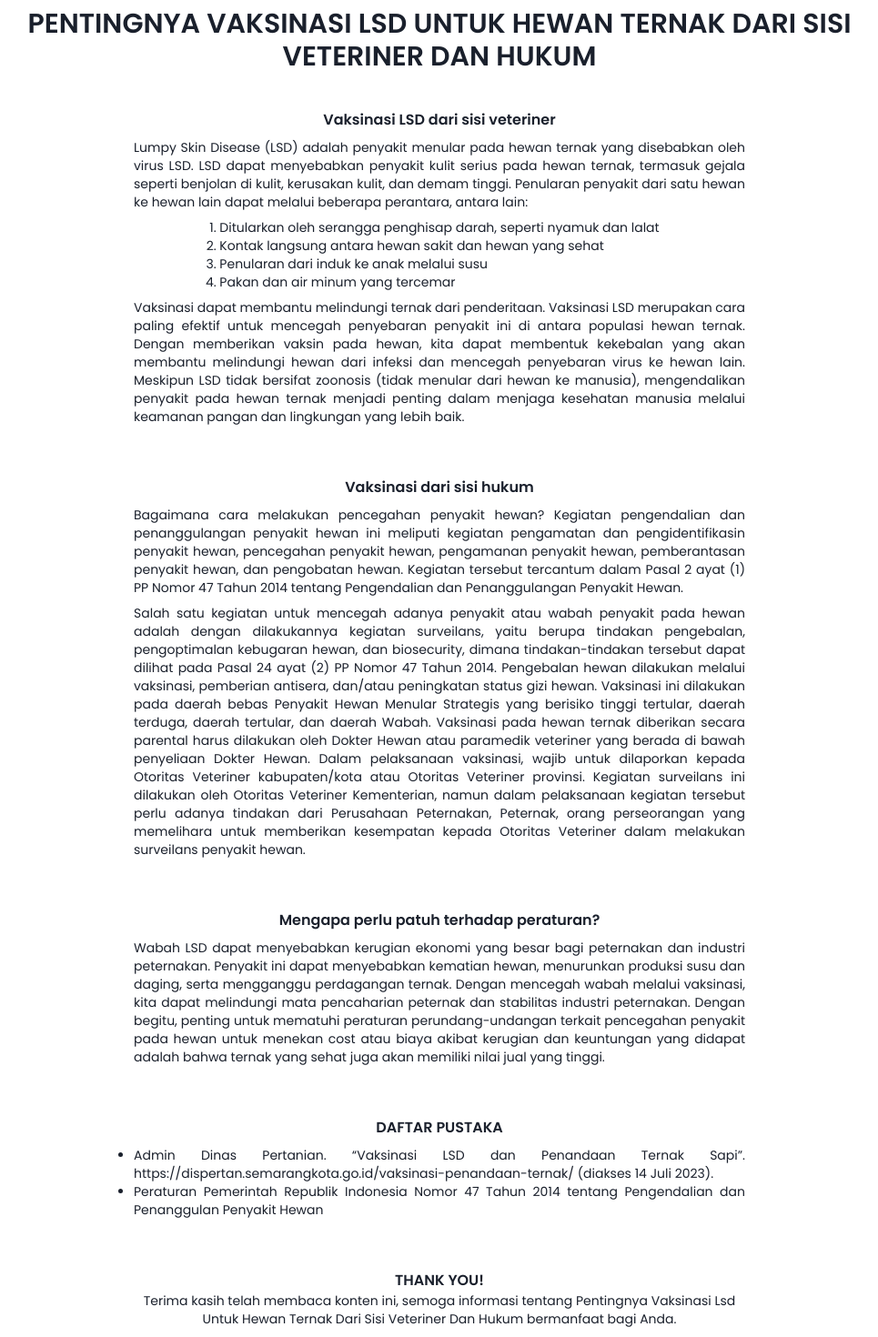
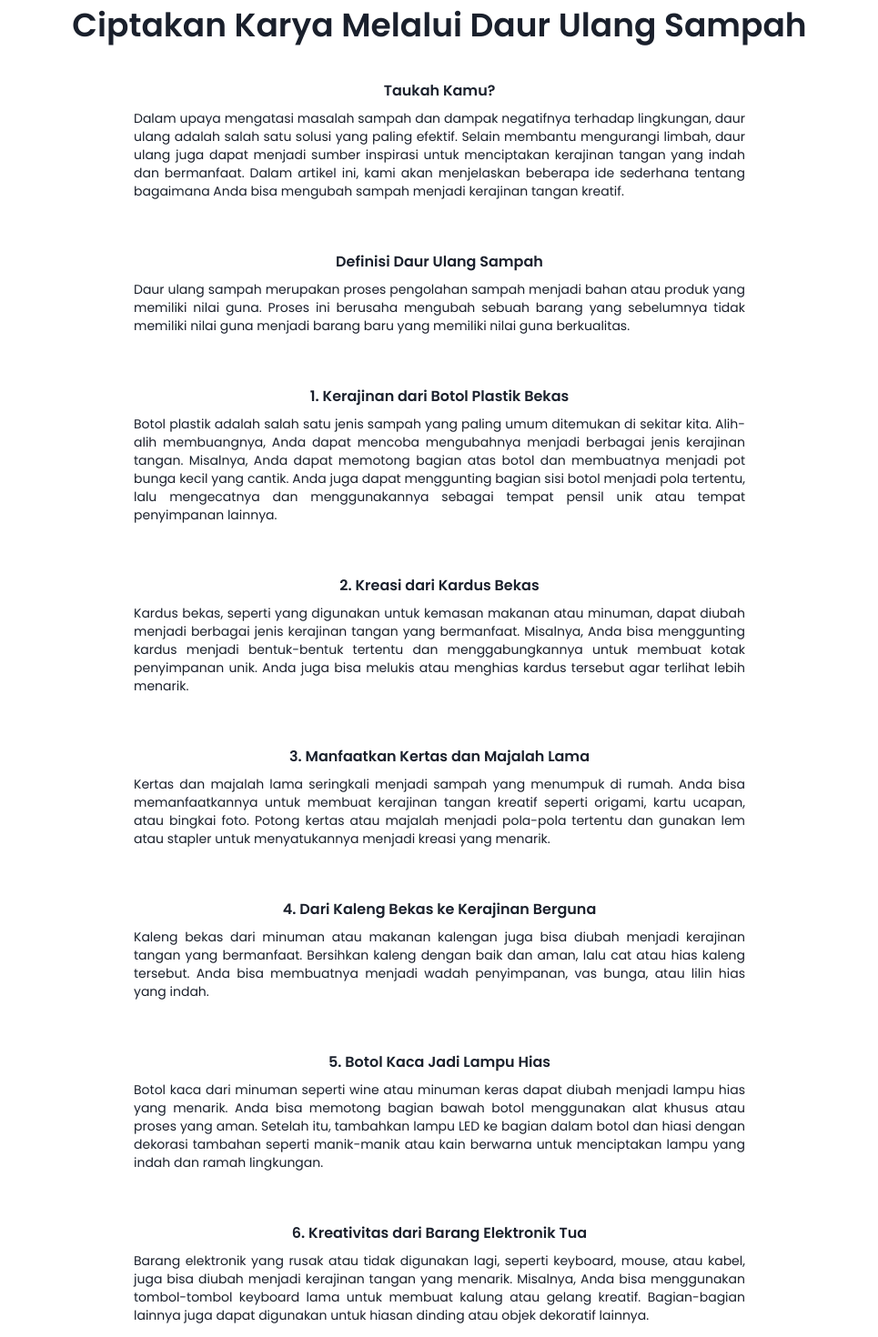
Before and after one commit to mhmd-arif/ngepringan, a React (Vite) app in the folder client/: page /edukasi/ciptakankarya in a window 1280 px wide. Shown: the part 120-1590 px from the top of the page at 91% size, without its empty margins (157-1122 px from the left). Built offline with nearby package versions, Linux system fonts and the light colour scheme.

Commit message:
ciptakan karya

```diff
--- a/client/src/App.jsx
+++ b/client/src/App.jsx
@@ -15,6 +15,7 @@ import EduPotTanaman from "./pages/blog/EduPotTanaman";
 import EduVaksinLsd from "./pages/blog/EduVaksinLsd";
 import EduAirLele from "./pages/blog/EduAirLele";
 import EduDaurUlang from "./pages/blog/EduDaurUlang";
+import EduCiptakanKarya from "./pages/blog/EduCiptakanKarya";
 
 function App() {
   return (
@@ -28,7 +29,7 @@ function App() {
       <Route path="/edukasi/vaksinasilsd" element={<EduVaksinLsd />} />
       <Route path="/edukasi/pemanfaatanairkolamlele" element={<EduAirLele />} />
       <Route path="/edukasi/daurulang" element={<EduDaurUlang />} />
-      <Route path="/edukasi/ciptakankarya" element={<EduVaksinLsd />} />
+      <Route path="/edukasi/ciptakankarya" element={<EduCiptakanKarya />} />
       <Route path="/kegiatan/kwt" element={<ActKWT />} />
       <Route path="/kegiatan/bkl" element={<ActBKL />} />
       <Route path="/kegiatan/bkr" element={<ActBKR />} />
--- /dev/null
+++ b/client/src/pages/blog/EduCiptakanKarya.jsx
@@ -0,0 +1,171 @@
+import { useNavigate } from "react-router-dom";
+import {
+  eco1,
+  eco2,
+  eco3,
+  eco4,
+  eco6,
+  botol,
+  sampah,
+  gunting,
+  tongkat,
+} from "../../assets/image";
+import { bkl1, bkl2, bkl3, bkl4, bkl5, bkl6 } from "../../assets/imgActivity";
+import Navbar from "../../components/Navbar";
+import Footer from "../../components/Footer";
+
+const EduCiptakanKarya = () => {
+  return (
+    <>
+      <Navbar />
+      <div
+        id="Body"
+        className=" w-full flex flex-col container mx-auto px-6 font-poppins items-center lg:text-center lg:mt-32 mt-24  font-bold max-w-5xl"
+      >
+        <h1 className="lg:text-4xl text-3xl mb-10 text-center">
+          Ciptakan Karya Melalui Daur Ulang Sampah
+        </h1>
+        <div className="max-w-4xl flex flex-col gap-14">
+          <div className="flex flex-col gap-2 items-center">
+            <h2>Taukah Kamu?</h2>
+            <p className=" text-sm font-medium max-w-2xl text-justify">
+              Dalam upaya mengatasi masalah sampah dan dampak negatifnya
+              terhadap lingkungan, daur ulang adalah salah satu solusi yang
+              paling efektif. Selain membantu mengurangi limbah, daur ulang juga
+              dapat menjadi sumber inspirasi untuk menciptakan kerajinan tangan
+              yang indah dan bermanfaat. Dalam artikel ini, kami akan
+              menjelaskan beberapa ide sederhana tentang bagaimana Anda bisa
+              mengubah sampah menjadi kerajinan tangan kreatif.
+            </p>
+          </div>
+
+          <div className="flex flex-col gap-2 items-center">
+            <h2>Definisi Daur Ulang Sampah</h2>
+            <p className=" text-sm font-medium max-w-2xl text-justify">
+              Daur ulang sampah merupakan proses pengolahan sampah menjadi bahan
+              atau produk yang memiliki nilai guna. Proses ini berusaha mengubah
+              sebuah barang yang sebelumnya tidak memiliki nilai guna menjadi
+              barang baru yang memiliki nilai guna berkualitas.
+            </p>
+          </div>
+
+          <div className="flex flex-col gap-2 items-center text-start">
+            <h2>1. Kerajinan dari Botol Plastik Bekas</h2>
+            <p className=" text-sm font-medium max-w-2xl text-justify">
+              Botol plastik adalah salah satu jenis sampah yang paling umum
+              ditemukan di sekitar kita. Alih-alih membuangnya, Anda dapat
+              mencoba mengubahnya menjadi berbagai jenis kerajinan tangan.
+              Misalnya, Anda dapat memotong bagian atas botol dan membuatnya
+              menjadi pot bunga kecil yang cantik. Anda juga dapat menggunting
+              bagian sisi botol menjadi pola tertentu, lalu mengecatnya dan
+              menggunakannya sebagai tempat pensil unik atau tempat penyimpanan
+              lainnya.
+            </p>
+          </div>
+
+          <div className="flex flex-col gap-2 items-center text-start">
+            <h2>2. Kreasi dari Kardus Bekas</h2>
+            <p className=" text-sm font-medium max-w-2xl text-justify">
+              Kardus bekas, seperti yang digunakan untuk kemasan makanan atau
+              minuman, dapat diubah menjadi berbagai jenis kerajinan tangan yang
+              bermanfaat. Misalnya, Anda bisa menggunting kardus menjadi
+              bentuk-bentuk tertentu dan menggabungkannya untuk membuat kotak
+              penyimpanan unik. Anda juga bisa melukis atau menghias kardus
+              tersebut agar terlihat lebih menarik.
+            </p>
+          </div>
+
+          <div className="flex flex-col gap-2 items-center text-start">
+            <h2>3. Manfaatkan Kertas dan Majalah Lama</h2>
+            <p className=" text-sm font-medium max-w-2xl text-justify">
+              Kertas dan majalah lama seringkali menjadi sampah yang menumpuk di
+              rumah. Anda bisa memanfaatkannya untuk membuat kerajinan tangan
+              kreatif seperti origami, kartu ucapan, atau bingkai foto. Potong
+              kertas atau majalah menjadi pola-pola tertentu dan gunakan lem
+              atau stapler untuk menyatukannya menjadi kreasi yang menarik.
+            </p>
+          </div>
+
+          <div className="flex flex-col gap-2 items-center text-start">
+            <h2>4. Dari Kaleng Bekas ke Kerajinan Berguna</h2>
+            <p className=" text-sm font-medium max-w-2xl text-justify">
+              Kaleng bekas dari minuman atau makanan kalengan juga bisa diubah
+              menjadi kerajinan tangan yang bermanfaat. Bersihkan kaleng dengan
+              baik dan aman, lalu cat atau hias kaleng tersebut. Anda bisa
+              membuatnya menjadi wadah penyimpanan, vas bunga, atau lilin hias
+              yang indah.
+            </p>
+          </div>
+          <div className="flex flex-col gap-2 items-center text-start">
+            <h2>5. Botol Kaca Jadi Lampu Hias</h2>
+            <p className=" text-sm font-medium max-w-2xl text-justify">
+              Botol kaca dari minuman seperti wine atau minuman keras dapat
+              diubah menjadi lampu hias yang menarik. Anda bisa memotong bagian
+              bawah botol menggunakan alat khusus atau proses yang aman. Setelah
+              itu, tambahkan lampu LED ke bagian dalam botol dan hiasi dengan
+              dekorasi tambahan seperti manik-manik atau kain berwarna untuk
+              menciptakan lampu yang indah dan ramah lingkungan.
+            </p>
+          </div>
+          <div className="flex flex-col gap-2 items-center text-start">
+            <h2>6. Kreativitas dari Barang Elektronik Tua</h2>
+            <p className=" text-sm font-medium max-w-2xl text-justify">
+              Barang elektronik yang rusak atau tidak digunakan lagi, seperti
+              keyboard, mouse, atau kabel, juga bisa diubah menjadi kerajinan
+              tangan yang menarik. Misalnya, Anda bisa menggunakan tombol-tombol
+              keyboard lama untuk membuat kalung atau gelang kreatif.
+              Bagian-bagian lainnya juga dapat digunakan untuk hiasan dinding
+              atau objek dekoratif lainnya.
+            </p>
+          </div>
+
+          {/* <div>
+            <h2 className="text-center">GALERI</h2>
+            <div className="grid lg:grid-cols-3 grid-cols-1 w-full mt-5 gap-y-4 gap-x-8 text-sm font-semibold px-10">
+              <img
+                src={bkl1}
+                className=" object-cover rounded-lg transform ease duration-300 hover:scale-[1.02] hover:shadow-md"
+              />
+              <img
+                src={bkl2}
+                className=" object-cover rounded-lg transform ease duration-300 hover:scale-[1.02] hover:shadow-md"
+              />
+              <img
+                src={bkl3}
+                className=" object-cover rounded-lg transform ease duration-300 hover:scale-[1.02] hover:shadow-md"
+              />
+              <img
+                src={bkl3}
+                className=" object-cover rounded-lg transform ease duration-300 hover:scale-[1.02] hover:shadow-md"
+              />
+              <img
+                src={bkl5}
+                className=" object-cover rounded-lg transform ease duration-300 hover:scale-[1.02] hover:shadow-md"
+              />
+              <img
+                src={bkl6}
+                className=" object-cover rounded-lg transform ease duration-300 hover:scale-[1.02] hover:shadow-md"
+              />
+            </div>
+          </div> */}
+
+          <div className="w-full flex flex-col items-center">
+            <h2>Terima Kasih</h2>
+            <div className="text-sm font-medium max-w-2xl text-center">
+              Daur ulang sampah menjadi kerajinan tangan bukan hanya bermanfaat
+              bagi lingkungan, tetapi juga merupakan cara yang kreatif untuk
+              mengasah keterampilan seni dan keterampilan kreatif Anda. Dengan
+              berinvestasi dalam mendaur ulang dan mengubah sampah menjadi
+              sesuatu yang indah dan berguna, Anda juga dapat menginspirasi
+              orang lain untuk melakukan hal serupa
+            </div>
+          </div>
+        </div>
+      </div>
+
+      <Footer />
+    </>
+  );
+};
+
+export default EduCiptakanKarya;
```
